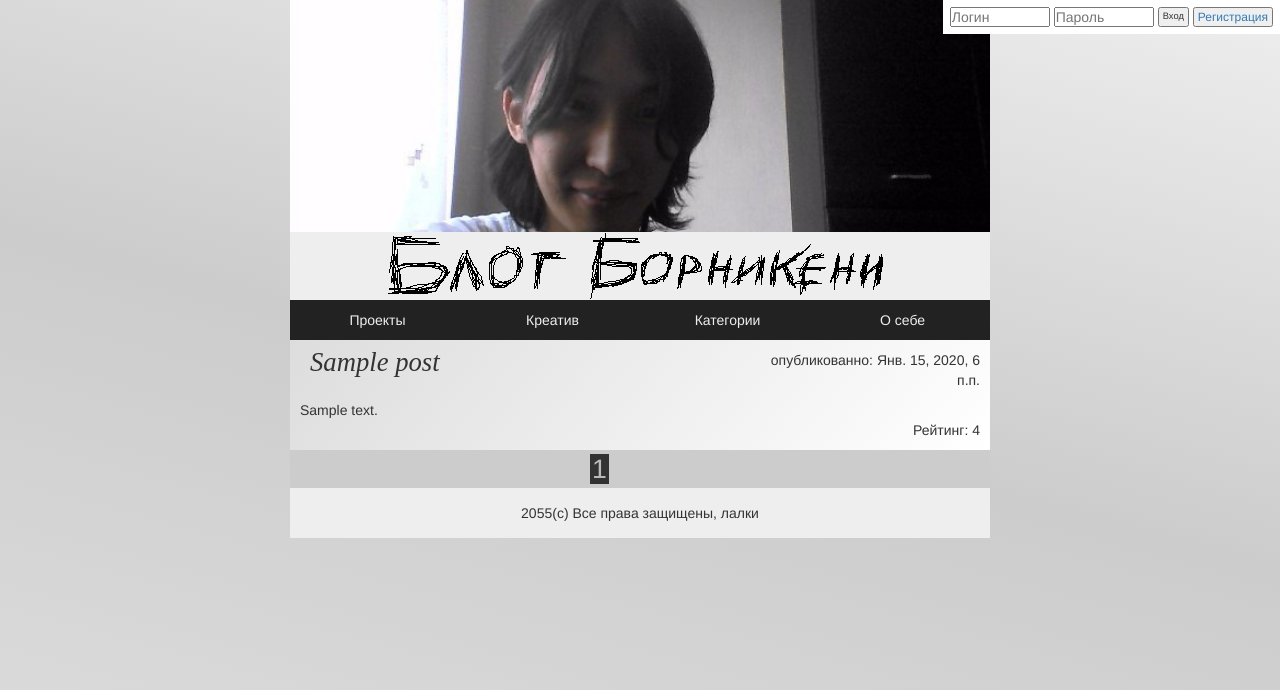
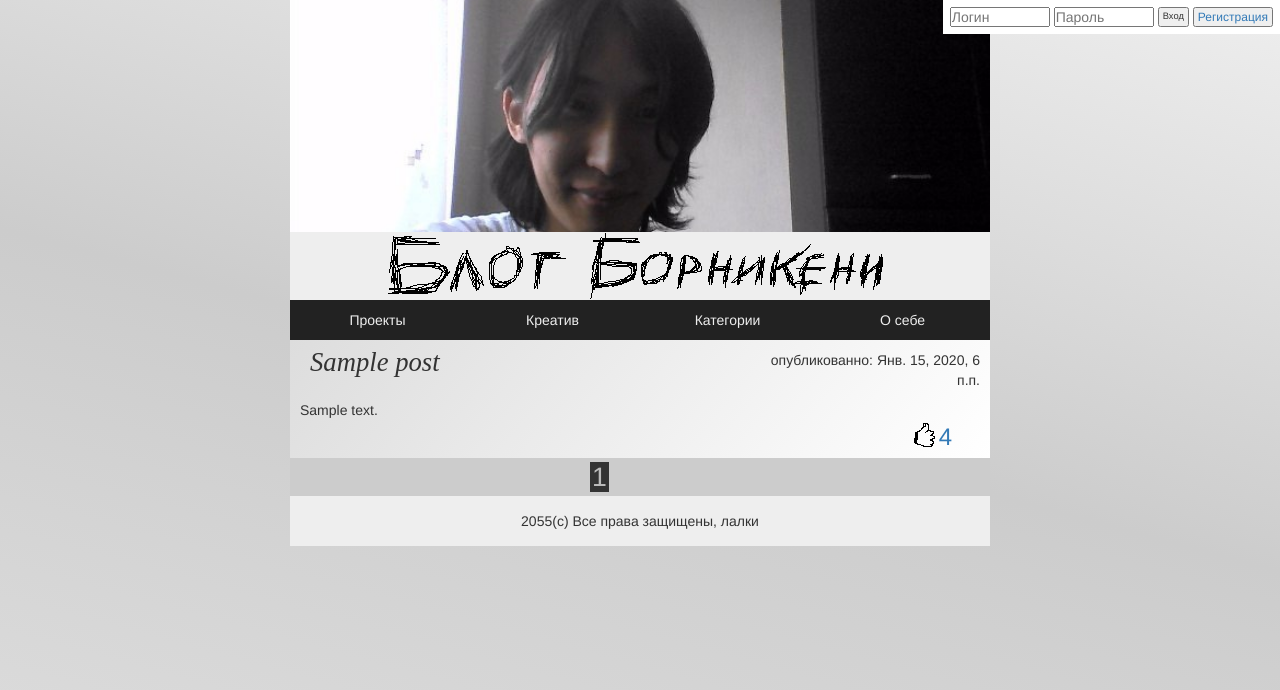
Before and after one commit to scriptBoris/blog, a Django app: page / in a window 1280 px wide. Shown: the top 690 px of the page. Run offline with Django 3.2, Linux system fonts and the light colour scheme; tables that the repository leaves empty hold one stand-in row (values such as "Sample post"); some libraries are stand-ins or nearby versions.

Commit message:
modified:   blog/static/css/blog.css 	modified:   blog/templates/blog/base.html 	modified:   blog/templates/blog/post_detail.html 	modified:   blog/templates/blog/post_list.html 	modified:   blog/templates/blog/register.html 	modified:   blog/templates/blog/user.html 	modified:   blog/views.py 	Added like cool icon

```diff
--- a/blog/static/css/blog.css
+++ b/blog/static/css/blog.css
@@ -190,12 +190,28 @@ footer div{
 .post_edit  {background-image: url(post_edit.png);}
 .post_delete{background-image: url(post_delete.png);}
 .post_text {
+   float: left;
    text-align: left;
+   width: 100%;
 }
 .post_footer {
    display: block;
    position: relative;
-   float:right;
+   float:left;
+   width: 100%;
+}
+.post_footer a{
+   display: block;
+   float: right;
+   height: 28px;
+   margin-right: 28px;
+   background-image: url(rate.png);
+   background-repeat: no-repeat;
+   text-decoration: none;
+}
+.post_footer a span{
+   padding-left: 28px;
+   font-size: 18pt;
 }
 .post-form textarea, .post-form input{
    width:100%;
--- a/blog/templates/blog/base.html
+++ b/blog/templates/blog/base.html
@@ -2,7 +2,7 @@
 <!DOCTYPE html>
 <html>
 <head>
-   <title>Bornikkeny Blog</title>
+   <title>scriptBoris blog</title>
    <link rel="stylesheet" href="//maxcdn.bootstrapcdn.com/bootstrap/3.2.0/css/bootstrap.min.css">
    <link rel="stylesheet" href="//maxcdn.bootstrapcdn.com/bootstrap/3.2.0/css/bootstrap-theme.min.css">
    <link rel="stylesheet" href="{% static 'css/blog.css' %}">
--- a/blog/templates/blog/post_detail.html
+++ b/blog/templates/blog/post_detail.html
@@ -14,7 +14,9 @@
    </div>
    <div class="post_text">{{ post.text_full }}</div>
    <div class="post_footer">
-      Рейтинг: {{ post.rate }}
+      <a href="#">
+         <span>{{ post.rate }}</span>
+      </a>
    </div>
 </div>
 {% endblock  %}
--- a/blog/templates/blog/post_list.html
+++ b/blog/templates/blog/post_list.html
@@ -10,7 +10,9 @@
          </div>
          <div class="post_text">{{ post.text }}</div>
          <div class="post_footer">
-            Рейтинг: {{ post.rate }}
+            <a href="#">
+               <span>{{ post.rate }}</span>
+            </a>
          </div>
       </div>
    {% endfor %}
--- a/blog/templates/blog/register.html
+++ b/blog/templates/blog/register.html
@@ -18,6 +18,12 @@
          <span>E-mail</span><input type="text"     name="email" required></section>
          <div class="clear"></div>
          <button type="submit">Регистрация</button>
+
+         {% if error != "" %}
+            <script>
+               alert("{{error}}");
+            </script>
+         {% endif %}
       </form>
    </div>
 {% endblock %}
--- a/blog/templates/blog/user.html
+++ b/blog/templates/blog/user.html
@@ -5,5 +5,6 @@
    <span>Никнейм:</span><label>{{ user.username}}</label><br>
    <span>Настоящее имя:</span><label>{{ user.first_name}} {{ user.last_name}}</label><br>
    <span>Регистрация:</span><label>{{ user.date_joined}}</label><br>
+   <span>Хрень</span>
    </div>
 {% endblock %}
--- a/blog/views.py
+++ b/blog/views.py
@@ -10,7 +10,7 @@ from .forms           import PostForm
 
 def post_list(request, page_num=1):
     posts = Post.objects.all().order_by('-created_date') #filter(created_date__lte=timezone.now()).order_by('-created_date')
-    current_page = Paginator(posts, 5)
+    current_page = Paginator(posts, 7)
     return render(request, 'blog/post_list.html', {'posts': current_page.page(page_num)} )
 
 def post_detail(request, pk):
@@ -50,15 +50,18 @@ def post_delete(request, pk):
     return redirect('post_list')
 
 def register(request):
+    error = ""
     if request.method == "POST":
         user = User.objects.create_user(request.POST['login'], request.POST['email'], request.POST['password'] )
         user.save()
         if user == None:
-            return render(request, 'blog/register.html')
+            error = "Ошибка"
         else:
-            return
-        render(request, 'blog/post_list.html')
-    return render(request, 'blog/register.html')
+            auth.authenticate(username=request.POST['login'], password=request.POST['password'])
+            auth.login(request, user)
+            return redirect("/user/"+user.username)
+        return render(request, 'blog/register.html', {'error': error} )
+    return render(request, 'blog/register.html', {'error': error} )
 
 def login(request):
     login = request.POST['login']
```
